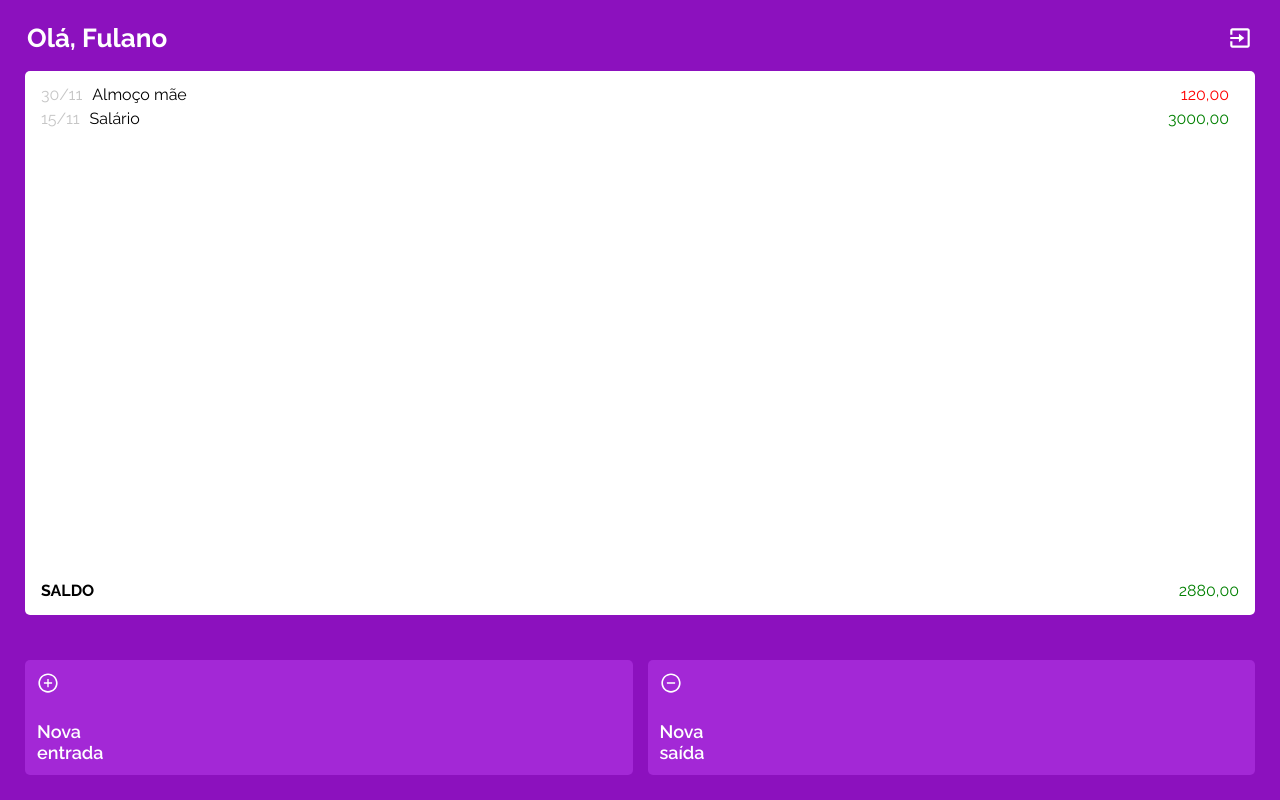
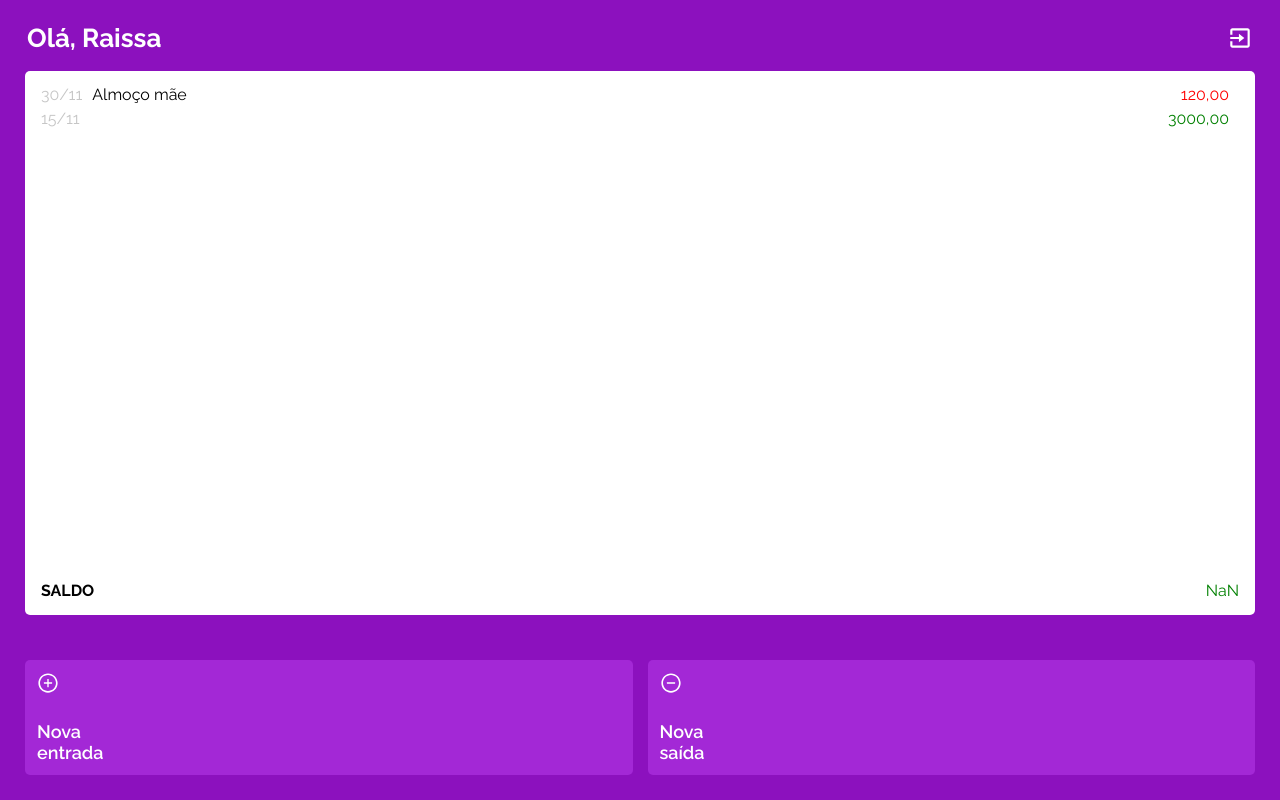
Before and after one commit to curtyraissa/projeto-mywallet-front, a React (Create React App) app: page /home in a window 1280 px wide. Built offline with nearby package versions, Linux system fonts and the light colour scheme; a web font is replaced by a local one.

Commit message:
ajuste pages

```diff
--- a/src/App.js
+++ b/src/App.js
@@ -10,11 +10,11 @@ import { UserContext } from "./contexts/UserContext"
 
 
 export default function App() {
-  const [user, setUser] = useState({})
+  // const [user, setUser] = useState({})
 
   return (
     <PagesContainer>
-      <UserContext.Provider value={{user, setUser}}>
+      {/* <UserContext.Provider value={{user, setUser}}> */}
       <BrowserRouter>
         <Routes>
           <Route path="/" element={<SignInPage />} />
@@ -24,7 +24,7 @@ export default function App() {
           <Route path="*" element={<ErrorPage />} />
         </Routes>
       </BrowserRouter>
-      </UserContext.Provider>
+      {/* </UserContext.Provider> */}
     </PagesContainer>
   )
 }
--- a/src/pages/HomePage.js
+++ b/src/pages/HomePage.js
@@ -6,22 +6,24 @@ import { Link, useNavigate } from "react-router-dom";
 import { useContext, useEffect, useState } from "react";
 import axios from "axios";
 
+export default function HomePage() {
   const objListItem = [
     {
       data: "30/11",
-    description: "Almoço mãe",
-    value: "120,00",
+      descricao: "Almoço mãe",
+      valor: "120,00",
       color: "negativo",
+      tipo: "saida",
     },
     {
       data: "15/11",
       description: "Salário",
-    value: "3000,00",
+      valor: "3000,00",
       color: "positivo",
+      tipo: "entrada",
     },
   ];
 
-export default function HomePage() {
   const navigate = useNavigate();
   // const { user } = UserContext(UserContext);
   const [transactions, setTransactions] = useState(null);
@@ -35,42 +37,52 @@ export default function HomePage() {
   //   newTransaction()
   // },[])
 
-  function newTransaction(type) {
+  let soma = 0;
+  objListItem.forEach((item) => {
+    if (item.type === "entrada"){
+      soma = soma + Number(item.value)
+    } else {
+      soma = soma - Number(item.value)
+    }
+  })
+
+  function novaTransacao(type) {
     navigate(`/nova-transacao/${type}`);
   }
 
   return (
     <HomeContainer>
       <Header>
-        <h1>Olá, Fulano</h1>
+        <h1>Olá, Raissa</h1>
         <BiExit />
       </Header>
 
       <TransactionsContainer>
         <ul>
-          {objListItem.map((item) => (
+          {objListItem.map((item, index) => (
             <ListItem
+              key={index}
               data={item.data}
-              description={item.description}
-              value={item.value}
+              description={item.descricao}
+              value={item.valor}
               color={item.color}
             />
           ))}
         </ul>
         <article>
           <strong>Saldo</strong>
-          <Value color={"positivo"}>2880,00</Value>
+          <Value color={"positivo"}>{soma}</Value>
         </article>
       </TransactionsContainer>
 
       <ButtonsLink to="/nova-transacao/:tipo">
-        <button onClick={() => newTransaction()}>
+        <button onClick={() => novaTransacao("entrada")}>
           <AiOutlinePlusCircle />
           <p>
             Nova <br /> entrada
           </p>
         </button>
-        <button onClick={() => newTransaction()}>
+        <button onClick={() => novaTransacao("saida")}>
           <AiOutlineMinusCircle />
           <p>
             Nova <br />
--- a/src/pages/SignInPage.js
+++ b/src/pages/SignInPage.js
@@ -4,13 +4,17 @@ import { Link, useNavigate } from "react-router-dom";
 import { useContext, useState } from "react";
 import apiAuth from "../services/apiAuth";
 import { UserContext } from "../contexts/UserContext";
+import { AuthContext } from "../contexts/AuthContext";
 
 export default function SignInPage() {
   const [form, setForm] = useState({ email: "", senha: "" });
   const { user, setUser } = useContext(UserContext);
+  const { auth, setAuth } = useContext(AuthContext);
+
   const navigate = useNavigate();
 
   console.log(user);
+  console.log(auth);
 
   function handleForm(e) {
     setForm({ ...form, [e.target.name]: e.target.value });
@@ -24,6 +28,7 @@ export default function SignInPage() {
       .then((res) => {
         const { id, name, token } = res.data;
         setUser({ id, name, token });
+        setAuth(token)
         navigate("/home");
       })
       .catch((err) => {
--- a/src/pages/SignUpPage.js
+++ b/src/pages/SignUpPage.js
@@ -7,14 +7,19 @@ import apiAuth from "../services/apiAuth";
 export default function SignUpPage() {
   const navigate = useNavigate();
   const [form, setForm] = useState({ nome: "", email: "", senha: "" });
+  const [verificarSenha, setVerificarSenha] = useState("");
 
-  function handleForm(e) {
-    setForm({ ...form, [e.target.name]: e.target.value });
+  function handleForm({name, value, confirmarSenha}) {
+    setForm({ ...form, [name]: value });
+    setVerificarSenha(confirmarSenha)
   }
 
   function handleSingUp(e) {
     e.preventDefault();
 
+    if(form.senha !== verificarSenha){
+      alert("Senhas diferentes!")
+    }
     apiAuth
       .signUp(form)
       .then((res) => {
@@ -24,6 +29,14 @@ export default function SignUpPage() {
       .catch((err) => {
         console.log(err.response.data);
         alert(err.response.data.message);
+        const {status} = err.response
+
+        if(status === 422){
+          return (alert("Senha minima 3 caracteres"))
+        }
+        if(status === 409){
+          return (alert("E-mail já cadastrado"))
+        }
       });
   }
 
@@ -56,7 +69,7 @@ export default function SignUpPage() {
           placeholder="Confirme a senha"
           type="password"
           required
-          value={form.senha}
+          value={form.verificarSenha}
           onChange={handleForm}
         />
         <button disabled={false} type="submit">
--- a/src/pages/TransactionPage.js
+++ b/src/pages/TransactionPage.js
@@ -3,8 +3,10 @@ import { useNavigate } from "react-router-dom"
 
 export default function TransactionsPage() {
   const navigate = useNavigate()
+  const tipo = "entrada"
 
-  function handleHome(){
+  function handleHome(e){
+    e.preventDefault();
     navigate("/home")
   }
 
@@ -14,7 +16,7 @@ export default function TransactionsPage() {
       <form onSubmit={handleHome}>
         <input placeholder="Valor" type="text"/>
         <input placeholder="Descrição" type="text" />
-        <button>Salvar TRANSAÇÃO</button>
+        <button>Salvar {tipo}</button>
       </form>
     </TransactionsContainer>
   )
```
Lines whose indentation alone changed are shown as unchanged.
